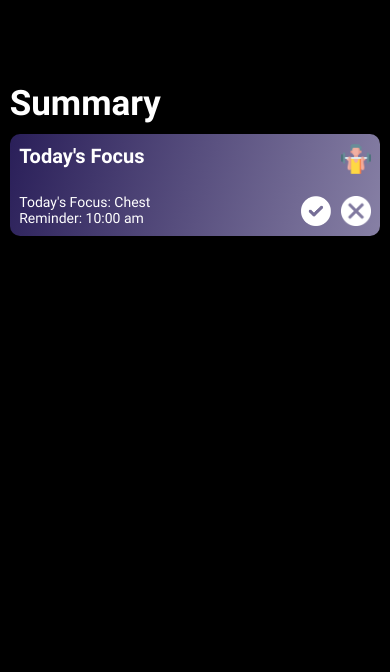
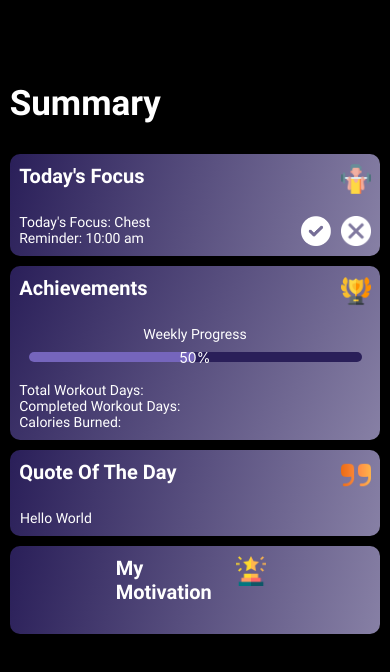
Before and after one commit to chmuhammadowais/PhyrFit, a React Native app: screen /Home in a window 390 px wide. Shown: the top 672 px of the page. Built offline with nearby package versions, Linux system fonts and the light colour scheme.

Commit message:
Completed Home Screen and added some other components.

```diff
--- /dev/null
+++ b/Components/AchievementsCardView.js
@@ -0,0 +1,33 @@
+import {Image, Text, View} from "react-native";
+import {Colors} from "../assets/colors/colors";
+import Styles from "../assets/Styles";
+import CircularButton from "./CircularButton";
+import {LinearGradient} from "expo-linear-gradient";
+import ProgressBar from "./ProgressBar";
+
+export default function AchievementsCardView() {
+    return(
+        <LinearGradient
+            colors={[Colors.ButtonColor, Colors.FilledCircleLight]}
+            start={{ x: 0, y: 0 }}
+            end={{ x: 1, y: 1 }}
+            style={Styles.cardViewContainer}>
+            {/*Horizontal view*/}
+            <View style={[Styles.sub_container_horizontal, {width: '95%'}]}>
+                <Text style={Styles.cardViewHeading}>Achievements</Text>
+                <Image style={Styles.iconSmall} source={require("../assets/icons/trophy.png")} />
+            </View>
+
+            <Text style={Styles.cardViewText}>Weekly Progress</Text>
+            <ProgressBar fillPercentage={50}/>
+            {/*Horizontal view*/}
+            <View style={[Styles.sub_container_horizontal, {width: '95%'}]}>
+                <View>
+                    <Text style={Styles.cardViewText}>Total Workout Days: </Text>
+                    <Text style={Styles.cardViewText}>Completed Workout Days: </Text>
+                    <Text style={Styles.cardViewText}>Calories Burned: </Text>
+                </View>
+            </View>
+        </LinearGradient>
+    )
+}
--- /dev/null
+++ b/Components/InputDialogBox.js
@@ -0,0 +1,34 @@
+import React, { useState } from "react";
+import { View, Text, Modal } from "react-native";
+import Button from "../Components/Button"
+import InputField from "./InputField";
+import Styles from "../assets/Styles";
+
+export default function InputDialogBox({ modalVisible, setModalVisible, setSavedText }) {
+    const [inputText, setInputText] = useState("");
+
+    const handleSave = () => {
+        setSavedText(inputText);
+        setModalVisible(false);
+    };
+
+    return (
+        <Modal
+            animationType="fade"
+            transparent={true}
+            visible={modalVisible}
+            onRequestClose={() => setModalVisible(false)}>
+
+            <View style={Styles.modalOverlay}>
+                <View style={Styles.modalView}>
+                    <Text style={Styles.modalText}>Enter your text:</Text>
+                    <InputField setText={setInputText} text={inputText}/>
+                    <View style={Styles.sub_container_horizontal}>
+                        <Button text="Save" onPress={handleSave} customStyle={{width: '40%'}} />
+                        <Button text="Cancel" onPress={() => setModalVisible(false)} customStyle={{width: '40%'}} />
+                    </View>
+                </View>
+            </View>
+        </Modal>
+    );
+}
--- a/Components/InputField.js
+++ b/Components/InputField.js
@@ -2,7 +2,7 @@ import React from 'react';
 import { TextInput } from 'react-native';
 import Styles from '../assets/Styles';
 
-export default function InputField({ placeholder, autoCapitalize, secureTextEntry, keyboardType, width, height, inputMode, setText}) {
+export default function InputField({ placeholder, autoCapitalize, secureTextEntry, keyboardType, width, height, inputMode, setText, text}) {
     return (
         <TextInput
             style={[
@@ -15,6 +15,7 @@ export default function InputField({ placeholder, autoCapitalize, secureTextEntr
             keyboardType={keyboardType}
             inputMode={inputMode ? inputMode : ''}
             onChangeText={text => setText(text)}
+            value={text}
         />
     );
 }
--- /dev/null
+++ b/Components/MyMotivationCardView.js
@@ -0,0 +1,40 @@
+import { LinearGradient } from "expo-linear-gradient";
+import { Colors } from "../assets/colors/colors";
+import Styles from "../assets/Styles";
+import { Image, Pressable, Text, View } from "react-native";
+import ProgressBar from "./ProgressBar";
+import { useState } from "react";
+import InputDialogBox from "./InputDialogBox";
+import InputField from "./InputField";
+
+export default function MyMotivationCardView() {
+    const [motivationText, setMotivationText] = useState("");
+    const [modalVisible, setModalVisible] = useState(false);
+
+    return (
+        <LinearGradient
+            colors={[Colors.ButtonColor, Colors.FilledCircleLight]}
+            start={{ x: 0, y: 0 }}
+            end={{ x: 1, y: 1 }}
+            style={Styles.cardViewContainer}
+        >
+            <Pressable onPress={() => setModalVisible(true)}>
+                {/*Horizontal view*/}
+                <View style={[Styles.sub_container_horizontal, { width: '95%' }]}>
+                    <Text style={Styles.cardViewHeading}>My Motivation</Text>
+                    <Image style={Styles.iconSmall} source={require("../assets/icons/achievement.png")} />
+                </View>
+
+                <Text style={[Styles.cardViewText, { alignSelf: "flex-start", marginTop: 20}]}>
+                    {motivationText}
+                </Text>
+            </Pressable>
+
+            <InputDialogBox
+                modalVisible={modalVisible}
+                setModalVisible={setModalVisible}
+                setSavedText={setMotivationText}
+            />
+        </LinearGradient>
+    );
+}
--- /dev/null
+++ b/Components/ProgressBar.js
@@ -0,0 +1,33 @@
+import { Text, View } from "react-native";
+import Styles from "../assets/Styles";
+import { Colors } from "../assets/colors/colors";
+
+export default function ProgressBar({fillPercentage}) {
+    return (
+        <View style={[Styles.sub_container_horizontal, {
+            backgroundColor: Colors.ButtonColor,
+            width: '90%',
+            height: 10,
+            marginTop: -10,
+            borderRadius: 10,
+            justifyContent: 'center', // Center content horizontally
+            alignItems: 'center' // Center content vertically
+        }]}>
+            <View style={[Styles.sub_container_horizontal, {
+                backgroundColor: Colors.FilledCircleDark,
+                width: `${fillPercentage}%`,
+                height: 10,
+                borderRadius: 10,
+                position: 'absolute',
+                left: 0, // Align to the left
+                justifyContent: 'flex-start', // Align items to the start (left)
+            }]} />
+            <Text style={{
+                color: Colors.PrimaryColorFg,
+                position: 'absolute',
+                textAlign: 'center',
+                width: '100%'
+            }}>{fillPercentage}%</Text>
+        </View>
+    );
+}
--- /dev/null
+++ b/Components/QuoteCardView.js
@@ -0,0 +1,24 @@
+import {LinearGradient} from "expo-linear-gradient";
+import {Colors} from "../assets/colors/colors";
+import Styles from "../assets/Styles";
+import {Image, Text, View} from "react-native";
+import ProgressBar from "./ProgressBar";
+
+export default function QuoteCardView({text}){
+    return(
+        <LinearGradient
+            colors={[Colors.ButtonColor, Colors.FilledCircleLight]}
+            start={{ x: 0, y: 0 }}
+            end={{ x: 1, y: 1 }}
+            style={Styles.cardViewContainer}>
+            {/*Horizontal view*/}
+            <View style={[Styles.sub_container_horizontal, {width: '95%'}]}>
+                <Text style={Styles.cardViewHeading}>Quote Of The Day</Text>
+                <Image style={Styles.iconSmall} source={require("../assets/icons/quote.png")} />
+            </View>
+
+            <Text style={[Styles.cardViewText, { alignSelf: "flex-start", paddingLeft: 10}]}>{text}</Text>
+
+        </LinearGradient>
+    )
+}
--- a/Components/CardView.js
+++ b/Components/TodayCardView.js
@@ -4,7 +4,7 @@ import CircularButton from "./CircularButton";
 import {LinearGradient} from "expo-linear-gradient";
 import {Colors} from "../assets/colors/colors";
 
-export default function CardView(){
+export default function TodayCardView(){
     return(
         //vertical view
         <LinearGradient
--- a/Screens/Home.js
+++ b/Screens/Home.js
@@ -1,7 +1,10 @@
 import {ScrollView, Text, View} from "react-native";
 import Styles from "../assets/Styles";
-import CardView from "../Components/CardView";
+import TodayCardView from "../Components/TodayCardView";
 import React from "react";
+import AchievementsCardView from "../Components/AchievementsCardView";
+import QuoteCardView from "../Components/QuoteCardView";
+import MyMotivationCardView from "../Components/MyMotivationCardView";
 
 export default function Home(){
     return(
@@ -10,8 +13,11 @@ export default function Home(){
               <Text style={Styles.form_heading}>Summary</Text>
           </View>
             <View style={Styles.sub_container_b}>
-                <ScrollView contentContainerStyle={Styles.scrollContainer}>
-                       <CardView />
+                <ScrollView contentContainerStyle={[Styles.scrollContainer, {marginTop: 20}]}>
+                    <TodayCardView />
+                    <AchievementsCardView/>
+                    <QuoteCardView text={"Hello World"} />
+                    <MyMotivationCardView />
                 </ScrollView>
             </View>
         </View>
--- a/Screens/SignIn.js
+++ b/Screens/SignIn.js
@@ -34,10 +34,10 @@ export default function SignIn({ navigation }) {
                     target: 'Weight Loss'
                 });
                 navigation.navigate('Home');
-                // navigation.reset({
-                //     index: 0,
-                //     routes: [{ name: 'Home' }]
-                // });
+                navigation.reset({
+                    index: 0,
+                    routes: [{ name: 'Home' }]
+                });
             }
         }
     }
--- a/assets/Styles.js
+++ b/assets/Styles.js
@@ -94,12 +94,13 @@ const Styles = StyleSheet.create({
     cardViewContainer: {
         flexDirection: "column",
         width: '100%',
-        justifyContent: "flex-start",
+        justifyContent: "center",
         alignItems: "center",
         borderRadius: 10,
         paddingTop: 10,
         paddingBottom: 10,
-        gap: 20
+        gap: 20,
+        marginBottom: 10
     },
     cardViewHeading: {
         fontSize: 20,
@@ -136,7 +137,36 @@ const Styles = StyleSheet.create({
         textAlign: "center",
         marginBottom: 10,
         alignSelf: "center"
-    }
+    },
+    modalOverlay: {
+        flex: 1,
+        justifyContent: "center",
+        alignItems: "center",
+        backgroundColor: "rgba(0, 0, 0, 0.5)",
+    },
+    modalView: {
+        width: 300,
+        padding: 20,
+        backgroundColor: Colors.FilledCircleDark,
+        borderRadius: 10,
+        alignItems: "center",
+        shadowColor: "#000",
+        shadowOffset: {
+            width: 0,
+            height: 2,
+        },
+        shadowOpacity: 0.25,
+        shadowRadius: 4,
+        elevation: 5,
+
+    },
+    modalText: {
+        marginBottom: 15,
+        textAlign: "center",
+        fontSize: 20,
+        color: Colors.PrimaryColorFg,
+        fontFamily: "roboto_bold"
+    },
 });
 
 export default Styles;
--- a/package.json
+++ b/package.json
@@ -14,12 +14,13 @@
     "@react-navigation/stack": "^6.4.0",
     "expo": "~51.0.20",
     "expo-font": "~12.0.8",
+    "expo-linear-gradient": "~13.0.2",
     "expo-status-bar": "~1.12.1",
     "react": "18.2.0",
     "react-native": "0.74.3",
+    "react-native-elements": "^3.4.3",
     "react-native-safe-area-context": "4.10.1",
-    "react-native-screens": "3.31.1",
-    "expo-linear-gradient": "~13.0.2"
+    "react-native-screens": "3.31.1"
   },
   "devDependencies": {
     "@babel/core": "^7.20.0"
```
Also changed, not shown: assets/icons/achievement.png (renamed from assets/icons/achievement (1).png), 1 other file (tests, documents, lock files or other folders).
